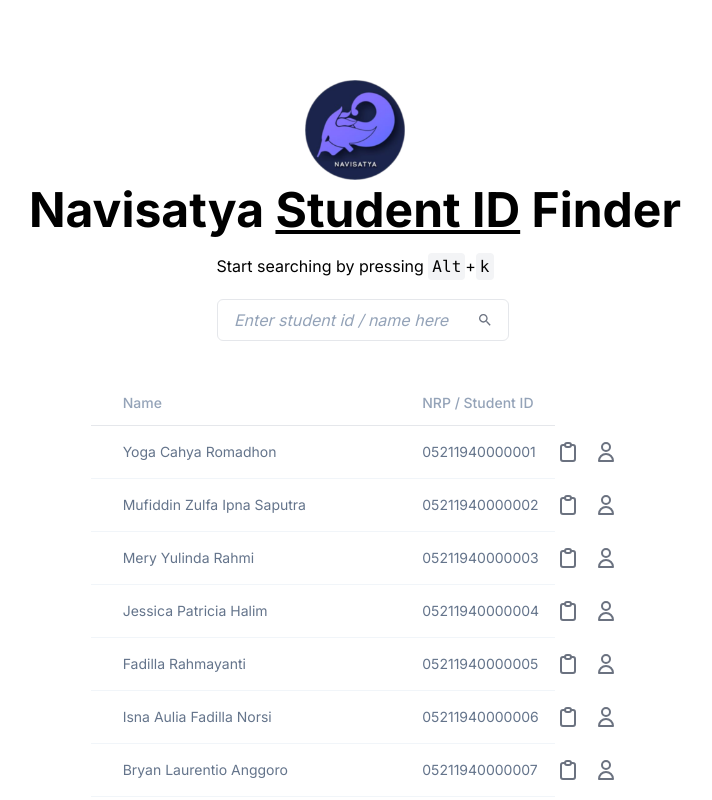
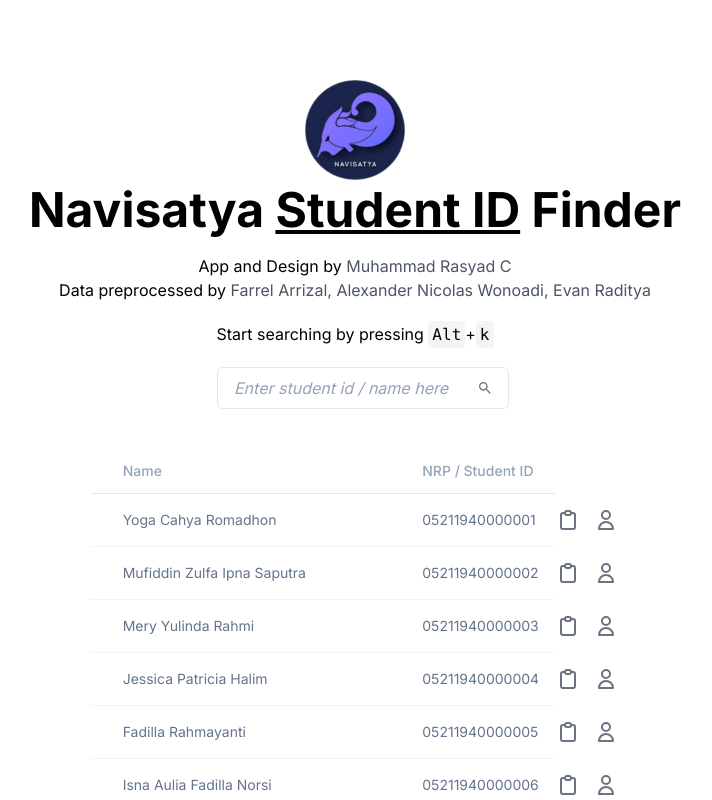
Before and after one commit to mrasyadc/navisatya-nrp, a Next.js app: page / in a window 1280 px wide. Shown: the top 800 px of the page, without its empty margins (285-997 px from the left). Built offline with nearby package versions, Linux system fonts and the light colour scheme.

Commit message:
add contributor appreciation

```diff
--- a/pages/index.js
+++ b/pages/index.js
@@ -6,6 +6,7 @@
 import { useKeyPress } from "../hooks/useKeyPress";
 const { studentsData } = require("../data/students.json");
 import { Toaster, toast } from "react-hot-toast";
+import Link from "next/link";
 
 export default function Home() {
   const [inputRef, setFocus] = useFocus();
@@ -61,6 +62,28 @@
           </h1>
 
           <p className="text-center mt-5">
+            App and Design by {` `}
+            <Link href={"https://github.com/mrasyadc"}>
+              <a className="text-gray-600 hover:text-black">
+                Muhammad Rasyad C
+              </a>
+            </Link>
+            <br />
+            Data preprocessed by {` `}
+            <Link href={"https://github.com/farrelarrizal"}>
+              <a className="text-gray-600 hover:text-black">Farrel Arrizal, </a>
+            </Link>
+            <Link href={"https://github.com/nicolaswonoadi"}>
+              <a className="text-gray-600 hover:text-black">
+                Alexander Nicolas Wonoadi,{" "}
+              </a>
+            </Link>
+            <Link href={"https://github.com/evanradith"}>
+              <a className="text-gray-600 hover:text-black">Evan Raditya</a>
+            </Link>
+          </p>
+
+          <p className="text-center mt-5">
             Start searching by pressing{" "}
             <kbd className="bg-gray-100 p-1 rounded">Alt</kbd>+
             <kbd className="bg-gray-100 p-1 rounded">k</kbd>
```
